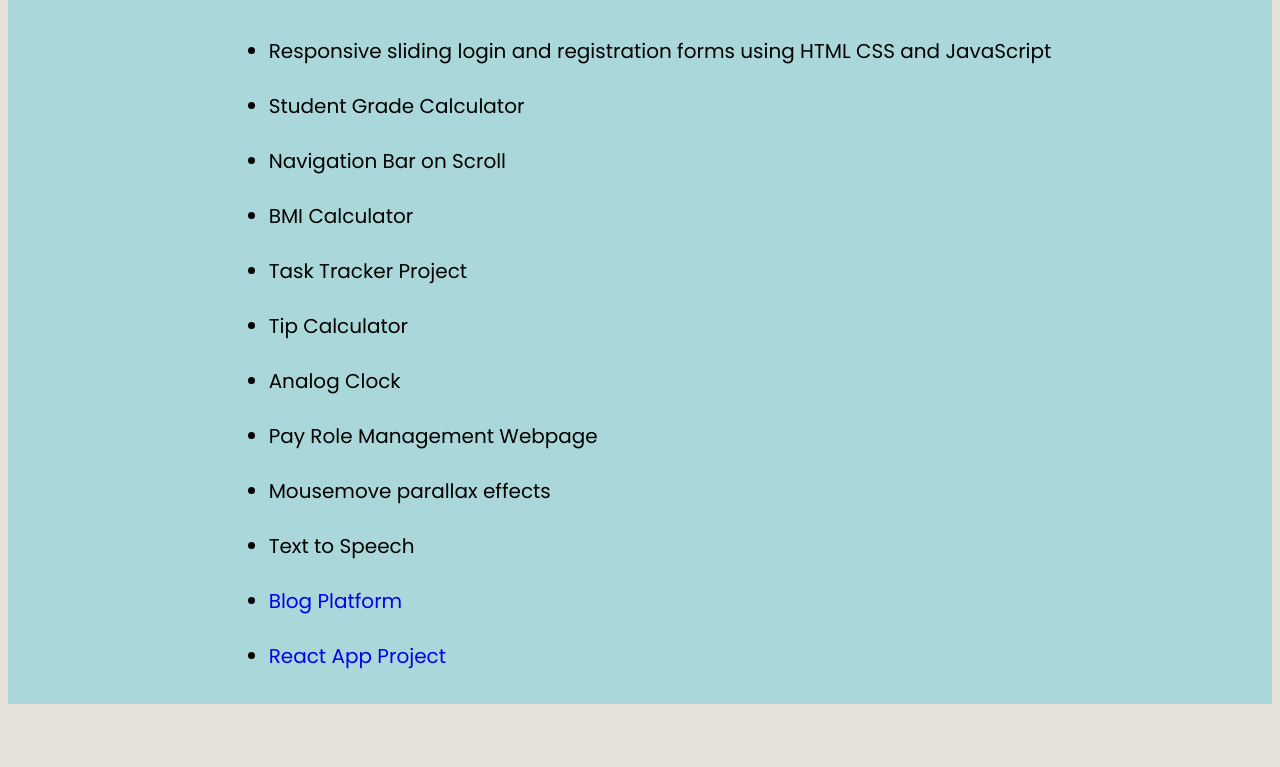
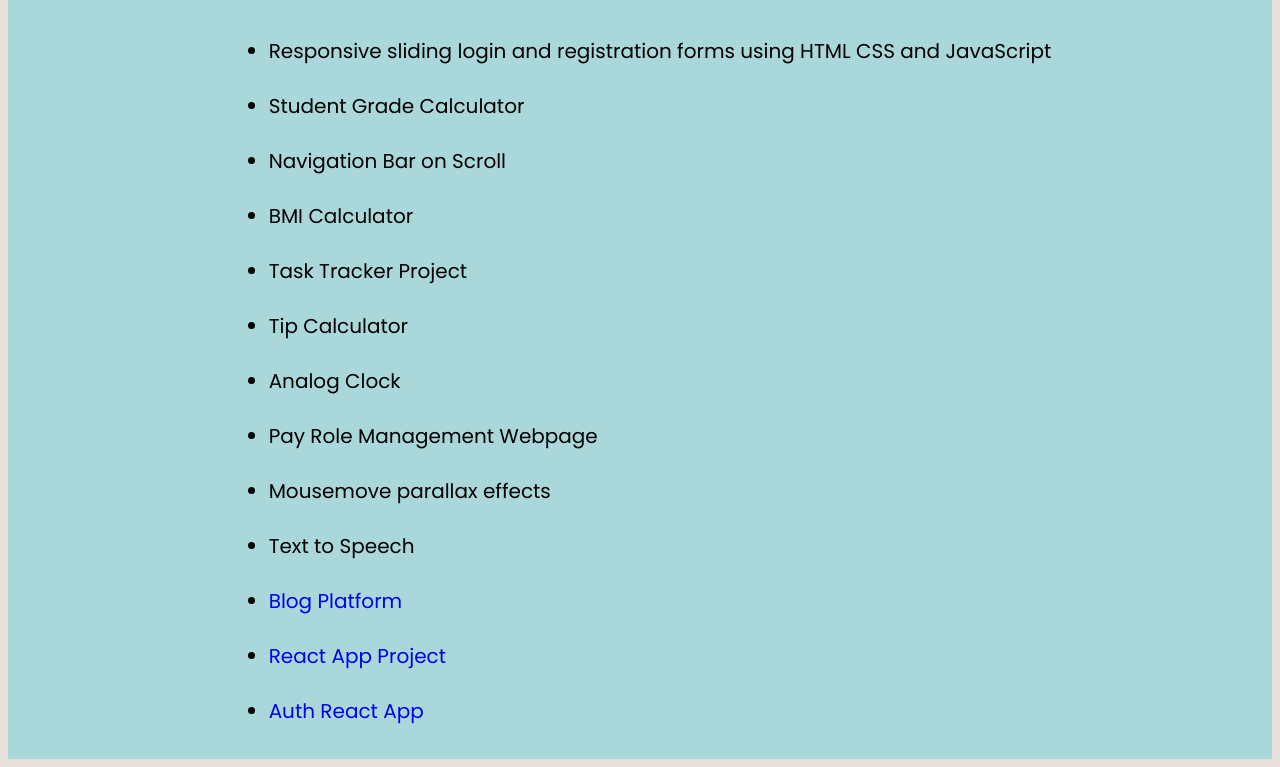
Before and after one commit to nubEA/webDProjects, a plain HTML site: page projects.html in a window 1280 px wide. Shown: the part 97-864 px from the top of the page. Before the commit the page ends 809 px from the top, so only its background shows below. Drawn offline with Linux system fonts and the light colour scheme.

Commit message:
Update projects.html

```diff
--- a/projects.html
+++ b/projects.html
@@ -25,6 +25,7 @@
             <li class="txt"><a class="txt" href="textToSpeech.html" style="text-decoration: none;">Text to Speech</a></li>
             <li class="blog"><a class="blog" href="https://nubea.github.io/blogProject/" style="text-decoration: none;">Blog Platform</a></li>
             <li class="reactApp"><a class="reactApp" href="https://nubea.github.io/reactAssignment/" style="text-decoration: none;">React App Project</a></li>
+            <li class="auth"><a class="auth" href="https://nubea.github.io/userAuth/" style="text-decoration: none;">Auth React App</a></li>
         </ul>
     </div>
 </body>
```
